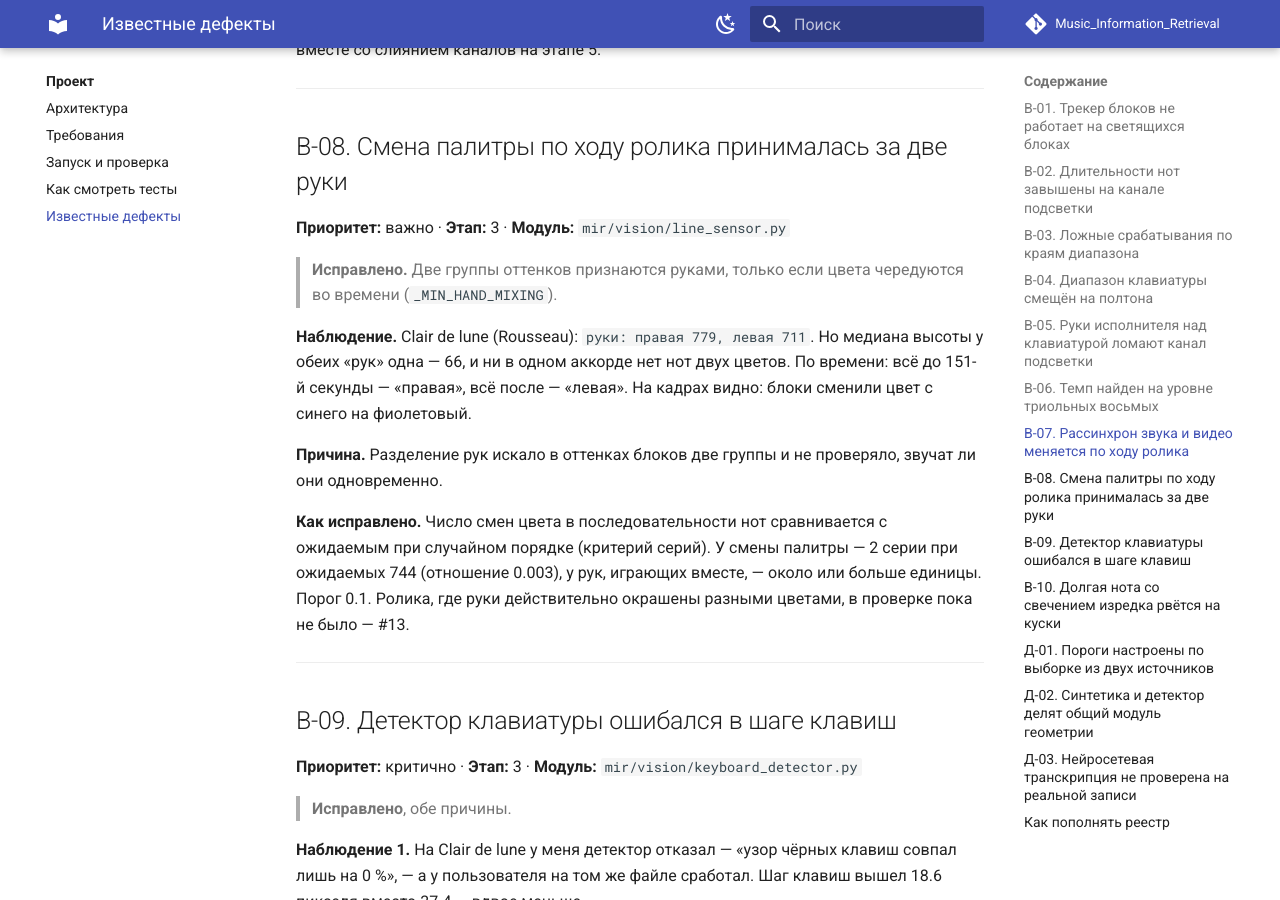
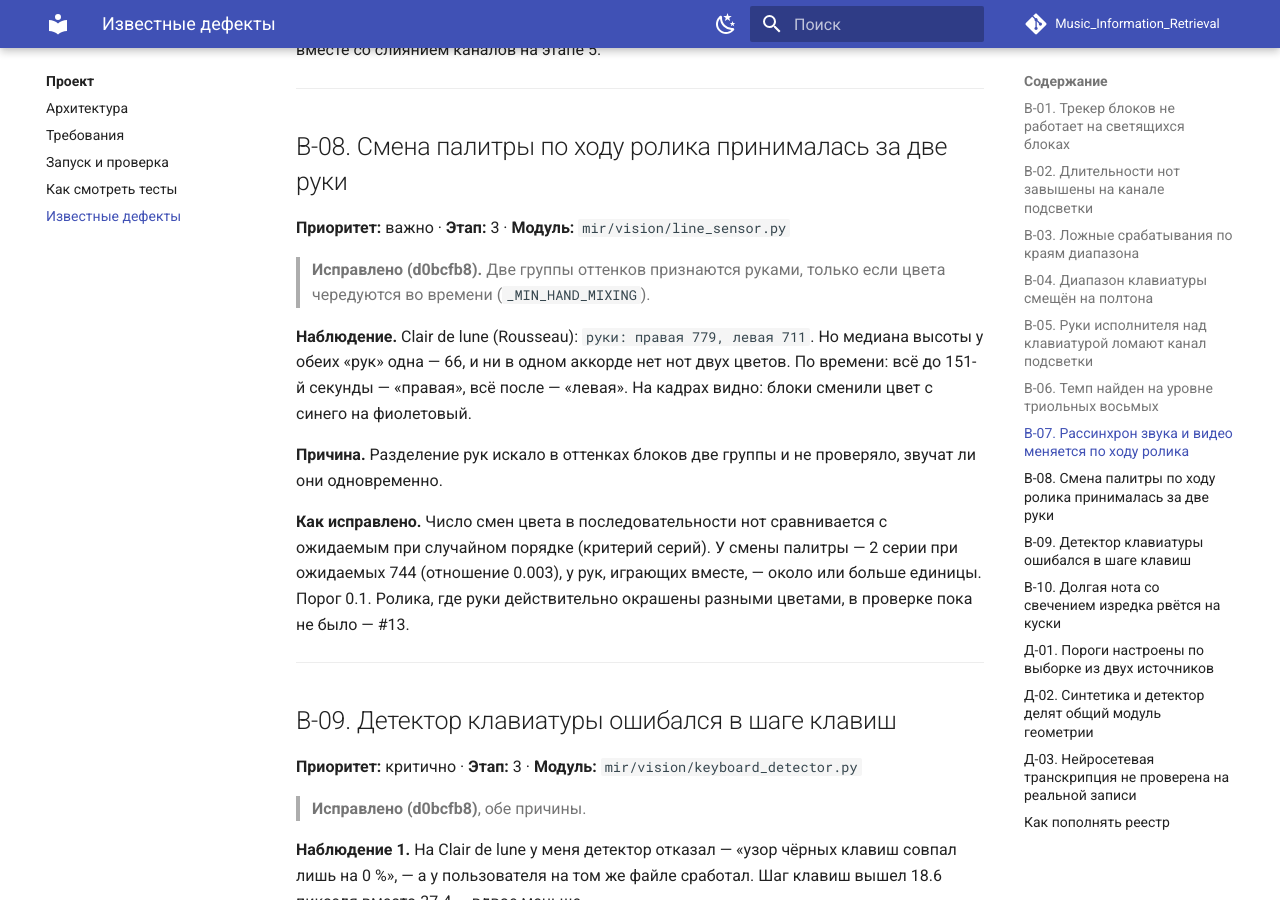
Before and after one commit to TToJlkoBHuK/Music_Information_Retrieval, an MkDocs documentation site: the page built from docs/known-issues.md, in a window 1280 px wide and 900 px high, scrolled down 6217 px. Built offline with MkDocs 1.6.1 and Material for MkDocs 9.7.7, drawn with Linux system fonts in a browser that asks for light colours; comment, search, counter and statistics services are not loaded.

Commit message:
known-issues: номер коммита у исправленных В-08 и В-09

```diff
--- a/docs/known-issues.md
+++ b/docs/known-issues.md
@@ -168,7 +168,7 @@
 
 **Приоритет:** важно · **Этап:** 3 · **Модуль:** `mir/vision/line_sensor.py`
 
-> **Исправлено.** Две группы оттенков признаются руками, только если цвета чередуются во времени (`_MIN_HAND_MIXING`).
+> **Исправлено (d0bcfb8).** Две группы оттенков признаются руками, только если цвета чередуются во времени (`_MIN_HAND_MIXING`).
 
 **Наблюдение.** Clair de lune (Rousseau): `руки: правая 779, левая 711`. Но медиана высоты у обеих «рук» одна — 66, и ни в одном аккорде нет нот двух цветов. По времени: всё до 151-й секунды — «правая», всё после — «левая». На кадрах видно: блоки сменили цвет с синего на фиолетовый.
 
@@ -182,7 +182,7 @@
 
 **Приоритет:** критично · **Этап:** 3 · **Модуль:** `mir/vision/keyboard_detector.py`
 
-> **Исправлено**, обе причины.
+> **Исправлено (d0bcfb8)**, обе причины.
 
 **Наблюдение 1.** На Clair de lune у меня детектор отказал — «узор чёрных клавиш совпал лишь на 0 %», — а у пользователя на том же файле сработал. Шаг клавиш вышел 18.6 пикселя вместо 37.4 — вдвое меньше.
 
```
